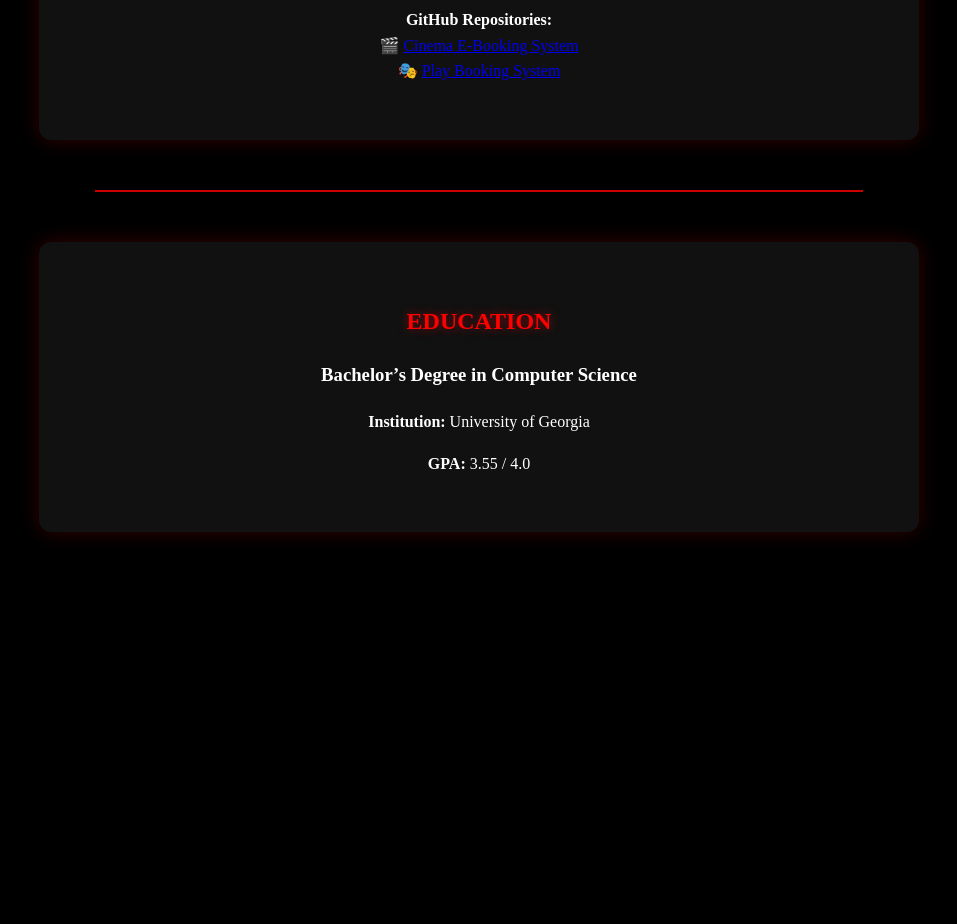
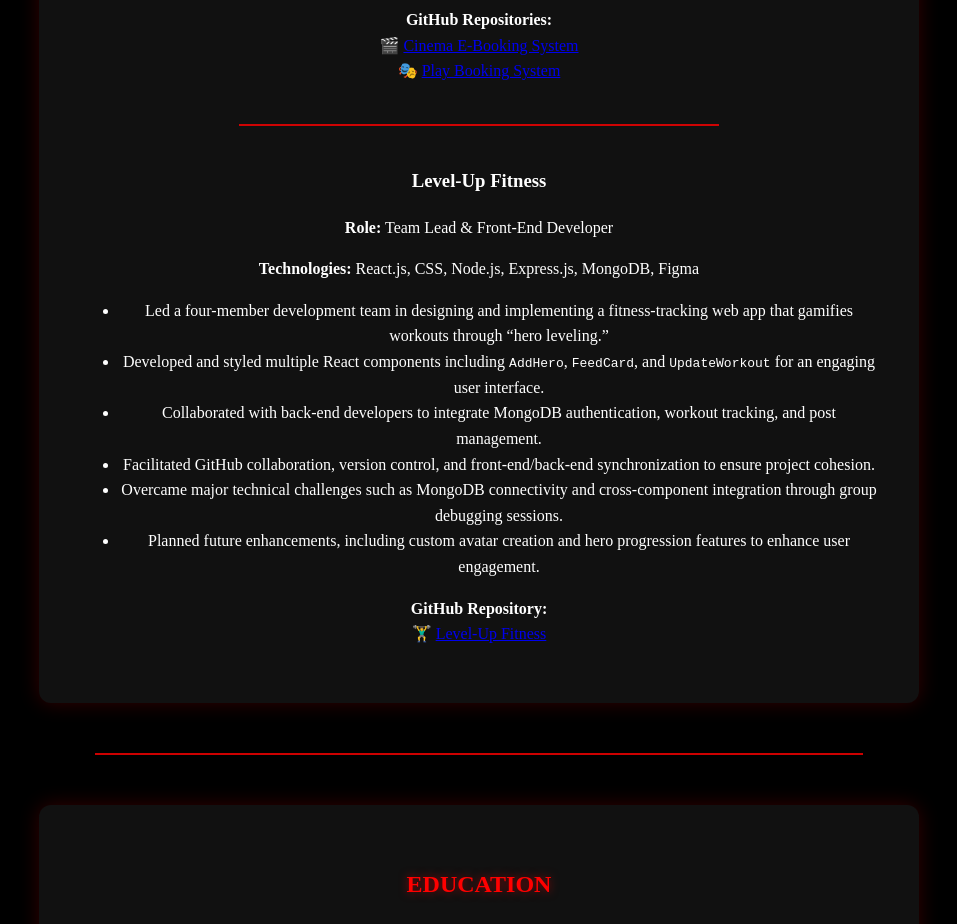
Before and after one commit to Waterhorse1215/Waterhorse1215.github.io, a plain HTML site: page index.html in a window 1280 px wide. Shown: the part 2500-3424 px from the top of the page, without its empty margins (161-1118 px from the left). Drawn offline with Linux system fonts and the light colour scheme.

Commit message:
Refactor index.html with updated content and structure

```diff
--- a/index.html
+++ b/index.html
@@ -74,6 +74,7 @@
         <section>
             <h2>CAPSTONE PROJECTS</h2>
 
+            <!-- Cinema & Play Booking Systems -->
             <h3>Cinema E-Booking System + Play E-Booking System</h3>
             <p><strong>Role:</strong> Team Lead & Front-End Developer</p>
             <p><strong>Technologies:</strong> TypeScript, Java, JavaScript, CSS</p>
@@ -92,6 +93,27 @@
                 Cinema E-Booking System</a><br>
                 🎭 <a href="https://github.com/DanielPashaev/PlayBookingSystem/tree/backend" target="_blank" rel="noopener noreferrer">
                 Play Booking System</a>
+            </p>
+
+            <hr class="sub-divider">
+
+            <!-- Level-Up Fitness Project -->
+            <h3>Level-Up Fitness</h3>
+            <p><strong>Role:</strong> Team Lead & Front-End Developer</p>
+            <p><strong>Technologies:</strong> React.js, CSS, Node.js, Express.js, MongoDB, Figma</p>
+            <ul>
+                <li>Led a four-member development team in designing and implementing a fitness-tracking web app that gamifies workouts through “hero leveling.”</li>
+                <li>Developed and styled multiple React components including <code>AddHero</code>, <code>FeedCard</code>, and <code>UpdateWorkout</code> for an engaging user interface.</li>
+                <li>Collaborated with back-end developers to integrate MongoDB authentication, workout tracking, and post management.</li>
+                <li>Facilitated GitHub collaboration, version control, and front-end/back-end synchronization to ensure project cohesion.</li>
+                <li>Overcame major technical challenges such as MongoDB connectivity and cross-component integration through group debugging sessions.</li>
+                <li>Planned future enhancements, including custom avatar creation and hero progression features to enhance user engagement.</li>
+            </ul>
+
+            <p>
+                <strong>GitHub Repository:</strong><br>
+                🏋️‍♂️ <a href="https://github.com/oscarg111/Web-Programming-Project" target="_blank" rel="noopener noreferrer">
+                Level-Up Fitness</a>
             </p>
         </section>
 
```
